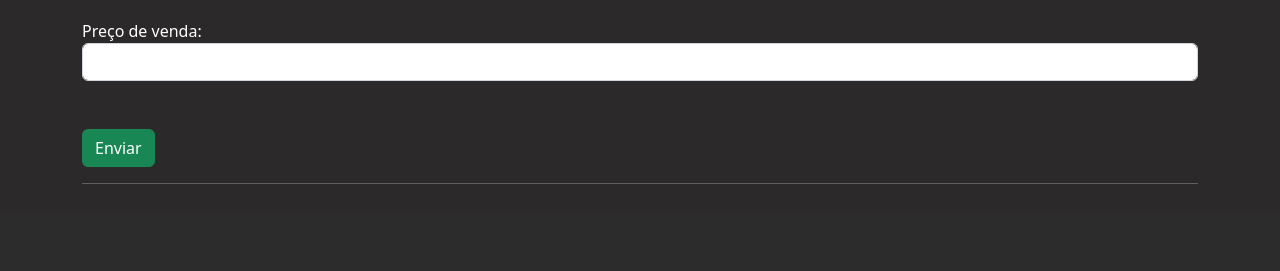
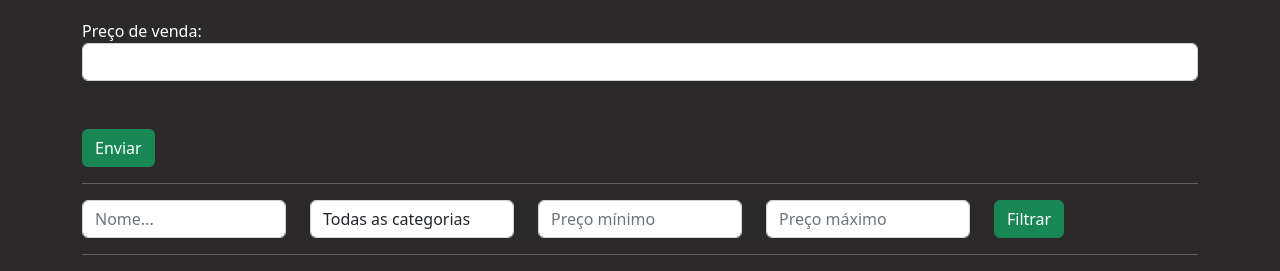
Before and after one commit to odiegofarias/construcao, a Django app: page /estoque/add_produto/ in a window 1280 px wide. Shown: the part 587-858 px from the top of the page. Before the commit the page ends 771 px from the top, so only its background shows below. Run offline with Django 4.2, Linux system fonts and the light colour scheme; data that the repository does not hold is empty; parts of the project's set-up code (start-up, migrations or seed data) failed here and were passed over.

Commit message:
Criando alguns lockups

```diff
--- a/estoque/templates/estoque/add_produto.html
+++ b/estoque/templates/estoque/add_produto.html
@@ -42,6 +42,32 @@
             <input class="btn btn-success" type="submit" value="Enviar">
         </form>
         <hr>
+        <form action="{% url 'add_produto' %}" method="GET">
+            <div class="row">
+                <div class="col-md">
+                    <input class="form-control" type="text" name="nome" value="" placeholder="Nome...">
+                </div>
+                <div class="col-md">
+                    <select class="form-control" name="categoria">
+                        <option value="">Todas as categorias</option>
+                        {% for categoria in categorias %}
+                            <option value="{{ categoria.id }}">{{ categoria.titulo }}</option>
+                        {% endfor %}
+                    </select>
+                </div>
+                <div class="col-md">
+                    <input class="form-control" type="number" name="preco_min" placeholder="Preço mínimo">
+                </div>
+                <div class="col-md">
+                    <input class="form-control" type="number" name="preco_max" placeholder="Preço máximo">
+                </div>
+                <div class="col-md">
+                    <input class="btn btn-success" type="submit" value="Filtrar">
+                </div>
+            </div>
+
+        </form>
+        <hr>
         <div class="listar_produtos">
             <div class="row">
                 {% for produto in produtos %}
--- a/estoque/views.py
+++ b/estoque/views.py
@@ -16,8 +16,32 @@ from .forms import ProdutoForm
 @has_permission_decorator('cadastrar_produto')
 def add_produto(request):
     if request.method == "GET":
+        data = request.GET
+
+        nome = data.get('nome')
+        categoria = data.get('categoria')
+        preco_min = data.get('preco_min')
+        preco_max = data.get('preco_max')
+
+        produtos = Produto.objects.all()
+
+        if nome or categoria or preco_min or preco_max:
+            if not preco_min:
+                preco_min = 0
+
+            if not preco_max:
+                preco_max = 99999999
+
+            if nome:
+                produtos = produtos.filter(nome__icontains=nome)
+
+            if categoria:
+                produtos = produtos.filter(categoria=categoria)
+
+            produtos = produtos.filter(preco_venda__gte=preco_min).filter(preco_venda__lte=preco_max)
+
         categorias = Categoria.objects.all()
-        produtos = Produto.objects.all()
+
 
         context = {
             'categorias': categorias,
```
Also changed, not shown: usuarios/views.py (+6 -4 lines), media/imagem_produto/2022-10-19-5.jpg (added), media/imagem_produto/2022-10-19-6.jpg (added).
